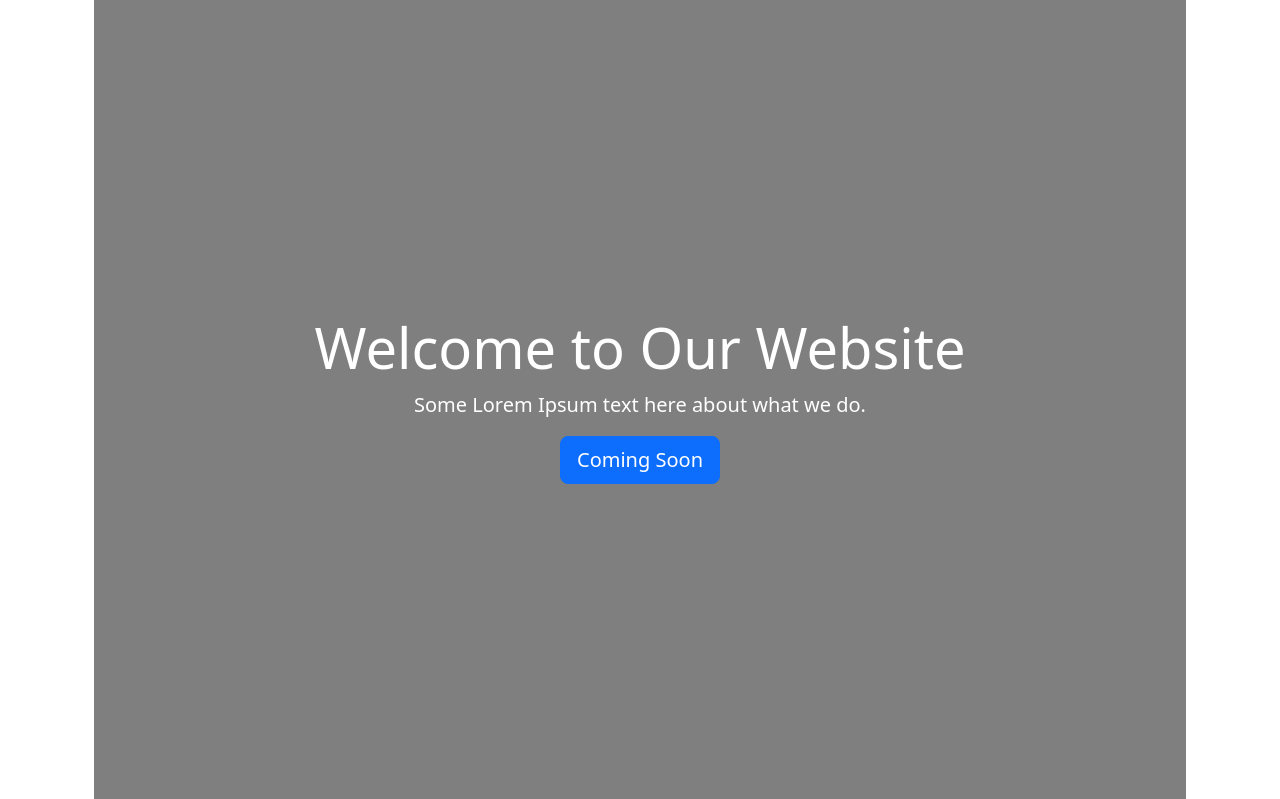
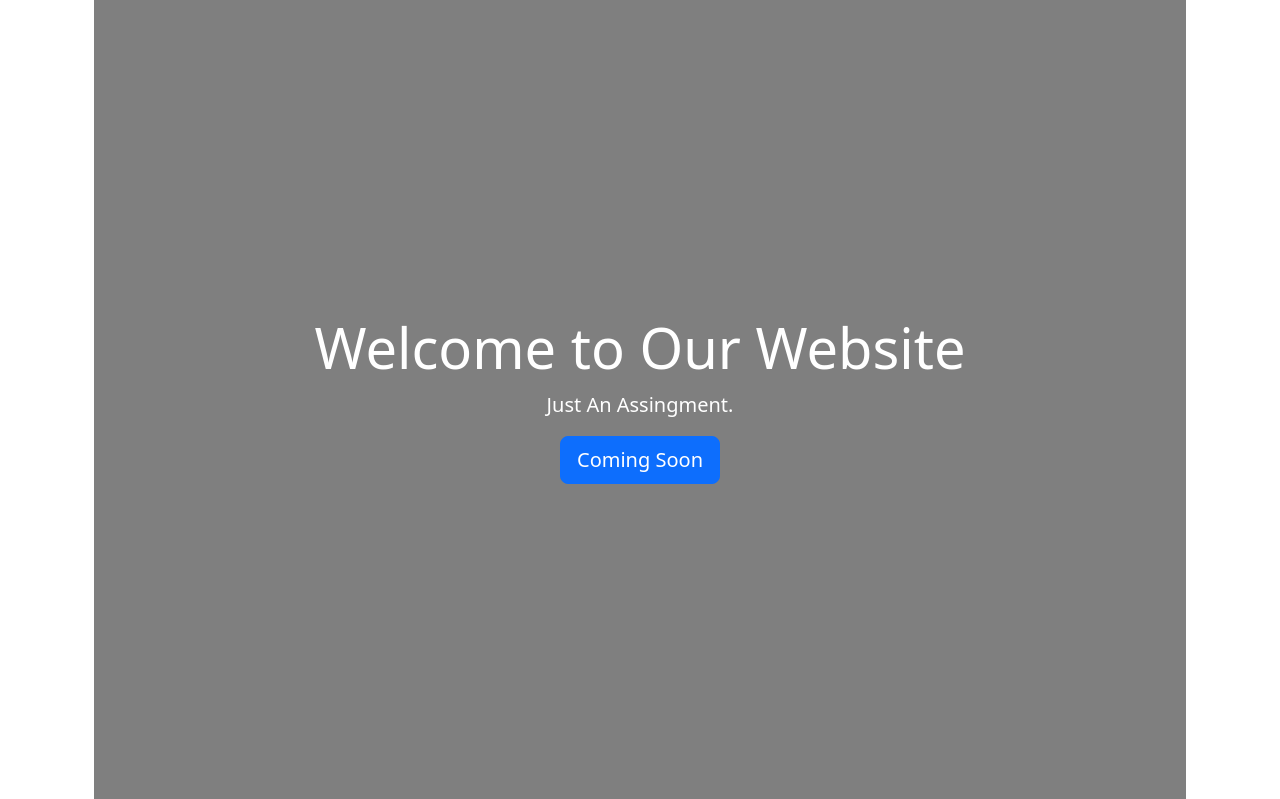
Before and after one commit to Rishi08Varma/CRUD-assignment, a Flask app: page / in a window 1280 px wide. Shown: the part 105-904 px from the top of the page. Run offline with Flask 3, Linux system fonts and the light colour scheme; some libraries are stand-ins or nearby versions.

Commit message:
third commit

```diff
--- a/ICT/templates/home.html
+++ b/ICT/templates/home.html
@@ -5,7 +5,7 @@
     <div class="d-flex justify-content-center align-items-center" style="height: 100vh; background-color: rgba(0, 0, 0, 0.5);">
         <div class="text-center text-white">
             <h1 class="display-4">Welcome to Our Website</h1>
-            <p class="lead">Some Lorem Ipsum text here about what we do.</p>
+            <p class="lead">Just An Assingment.</p>
             <form method="POST" action="{{ url_for('coming_soon') }}">
                 <button type="submit" class="btn btn-primary btn-lg">Coming Soon</button>
             </form>
```
